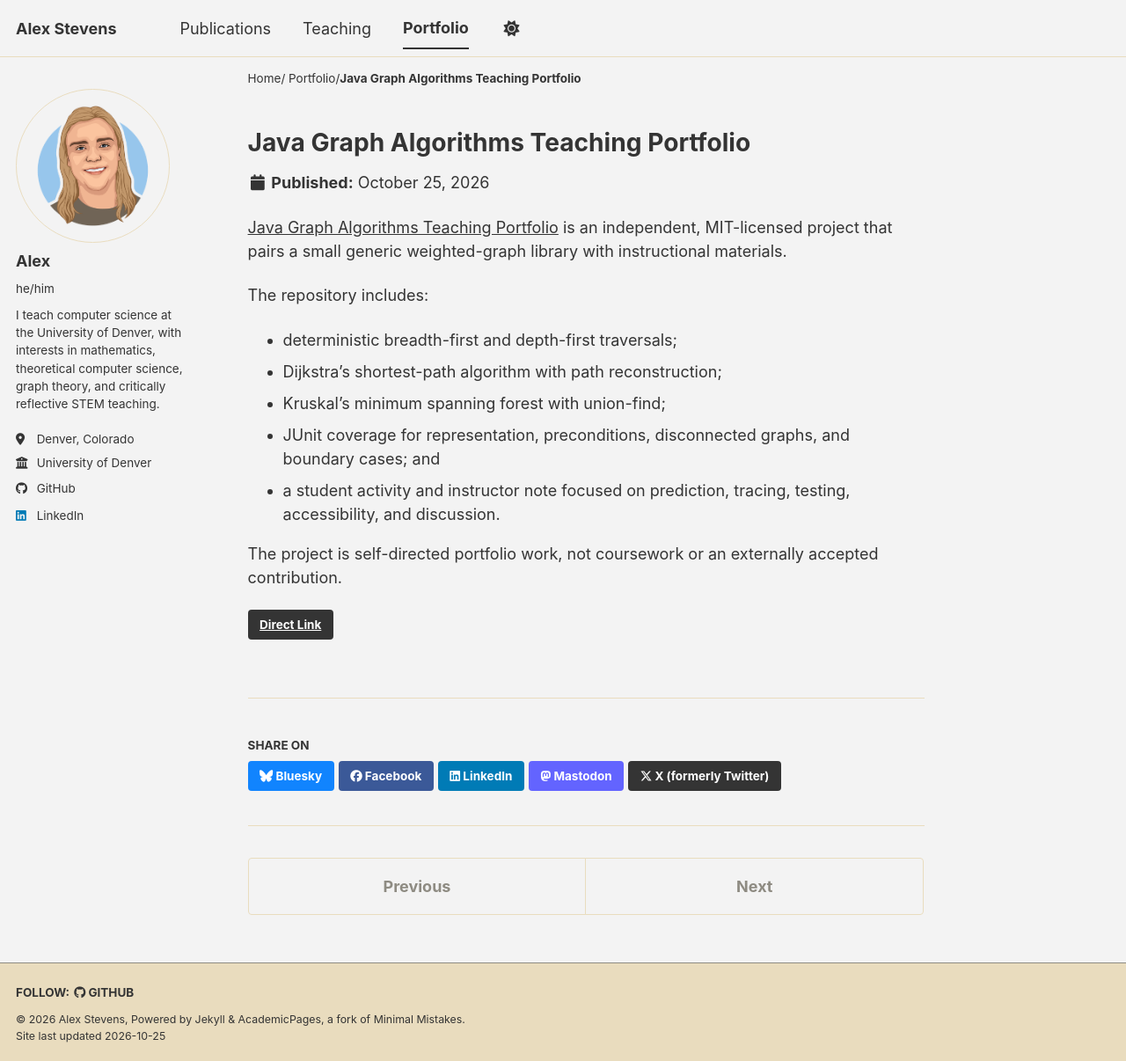
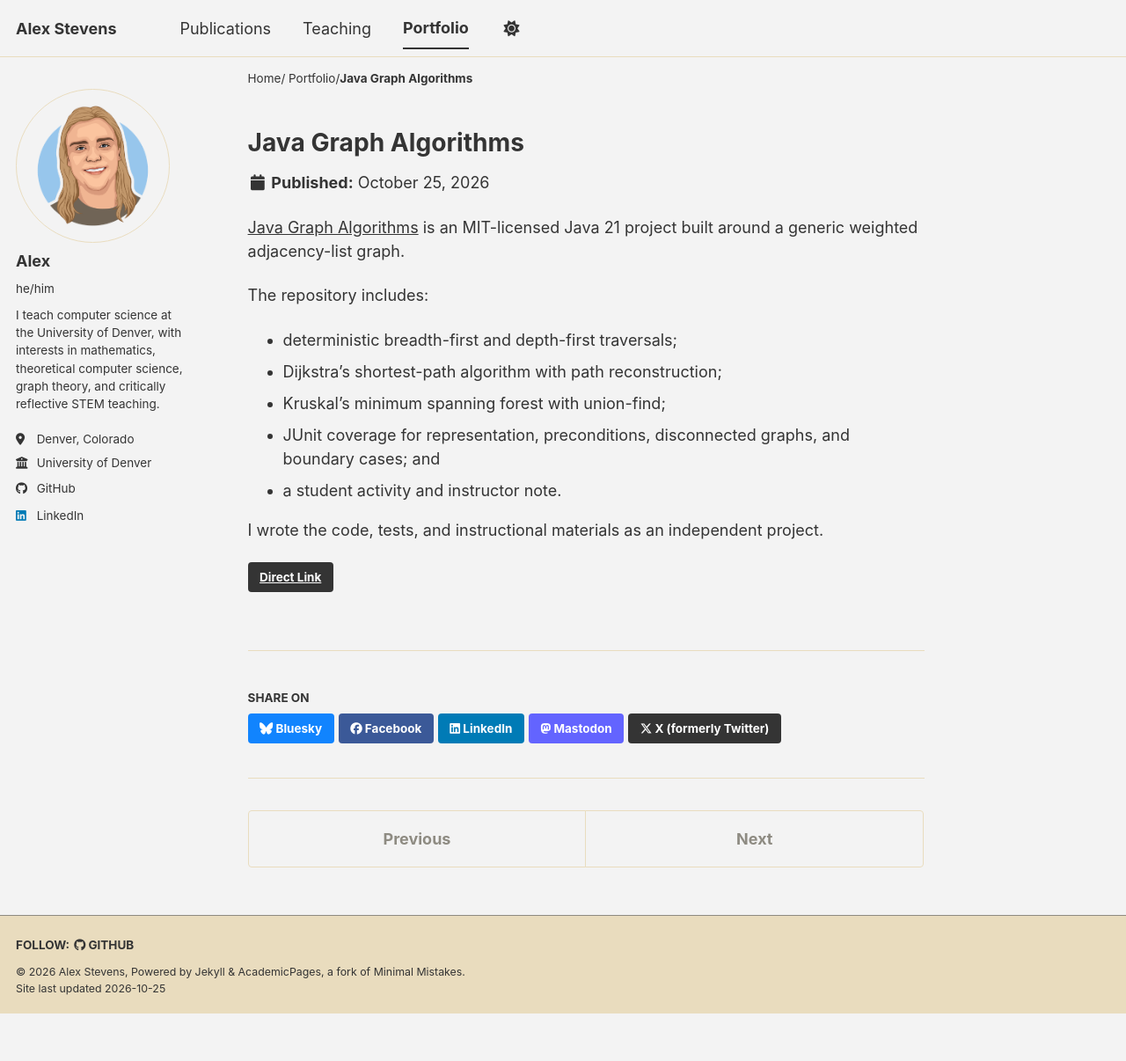
Before and after one commit to alexanderlewisstevens/alexanderlewisstevens.github.io, a Jekyll site: the page built from _portfolio/java-graph-algorithms-teaching-portfolio.md, in a window 1280 px wide and 1206 px high. Shown: the whole window at 88% size. Built offline with Jekyll 4.4.1, drawn with Linux system fonts in a browser that asks for light colours; a script bundle is joined from its source files by our own code; library files that are not in the unit come from our copies.

Commit message:
Revise Java project description

```diff
--- a/_portfolio/java-graph-algorithms-teaching-portfolio.md
+++ b/_portfolio/java-graph-algorithms-teaching-portfolio.md
@@ -1,11 +1,11 @@
 ---
-title: "Java Graph Algorithms Teaching Portfolio"
-excerpt: "A compact Java 21 graph library with tested BFS, DFS, Dijkstra, and Kruskal implementations, plus student and instructor materials for a data-structures and algorithms course."
+title: "Java Graph Algorithms"
+excerpt: "Java 21 implementations of BFS, DFS, Dijkstra's algorithm, and Kruskal's algorithm, with JUnit tests and course materials."
 collection: portfolio
 link: https://github.com/alexanderlewisstevens/graph-algorithms-java
 ---
 
-[Java Graph Algorithms Teaching Portfolio](https://github.com/alexanderlewisstevens/graph-algorithms-java) is an independent, MIT-licensed project that pairs a small generic weighted-graph library with instructional materials.
+[Java Graph Algorithms](https://github.com/alexanderlewisstevens/graph-algorithms-java) is an MIT-licensed Java 21 project built around a generic weighted adjacency-list graph.
 
 The repository includes:
 
@@ -13,6 +13,6 @@ The repository includes:
 - Dijkstra's shortest-path algorithm with path reconstruction;
 - Kruskal's minimum spanning forest with union-find;
 - JUnit coverage for representation, preconditions, disconnected graphs, and boundary cases; and
-- a student activity and instructor note focused on prediction, tracing, testing, accessibility, and discussion.
+- a student activity and instructor note.
 
-The project is self-directed portfolio work, not coursework or an externally accepted contribution.
+I wrote the code, tests, and instructional materials as an independent project.
```
